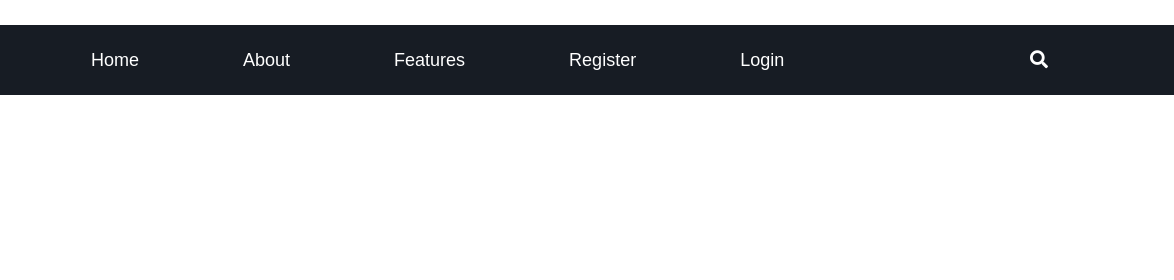
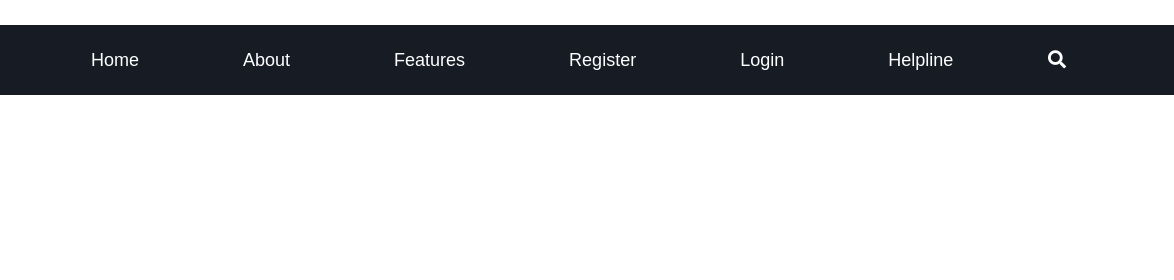
Before and after one commit to GANESH-A0508/Mini_Project, a plain HTML site: page resnav.html in a window 1280 px wide. Shown: the top 280 px of the page, 106-1280 px from the left. Drawn offline with Linux system fonts and the light colour scheme.

Commit message:
Update resnav.html

```diff
--- a/resnav.html
+++ b/resnav.html
@@ -335,6 +335,7 @@ nav .content .links{
             </ul> -->
           </li>
           <li><a href="#">Login</a></li>
+          <li><a href="tel:9584612554">Helpline</a></li>
         </ul>
       </div>
       <label for="show-search" class="search-icon"><i class="fas fa-search"></i></label>
```
